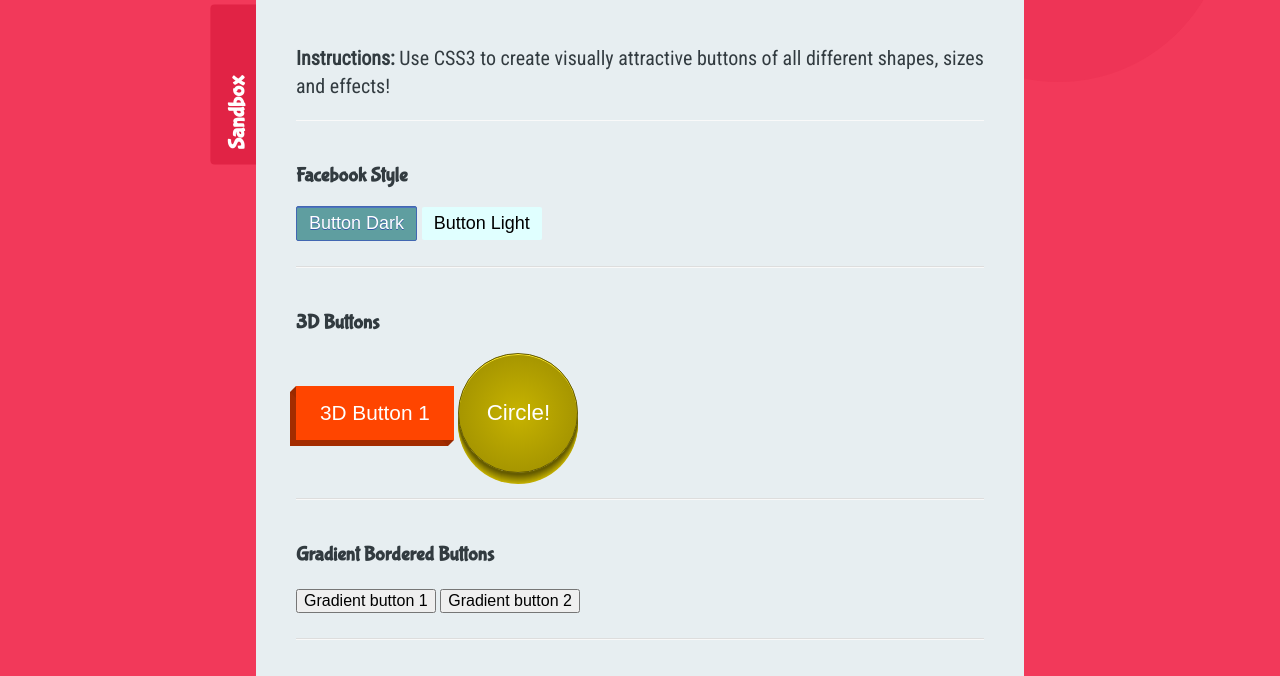
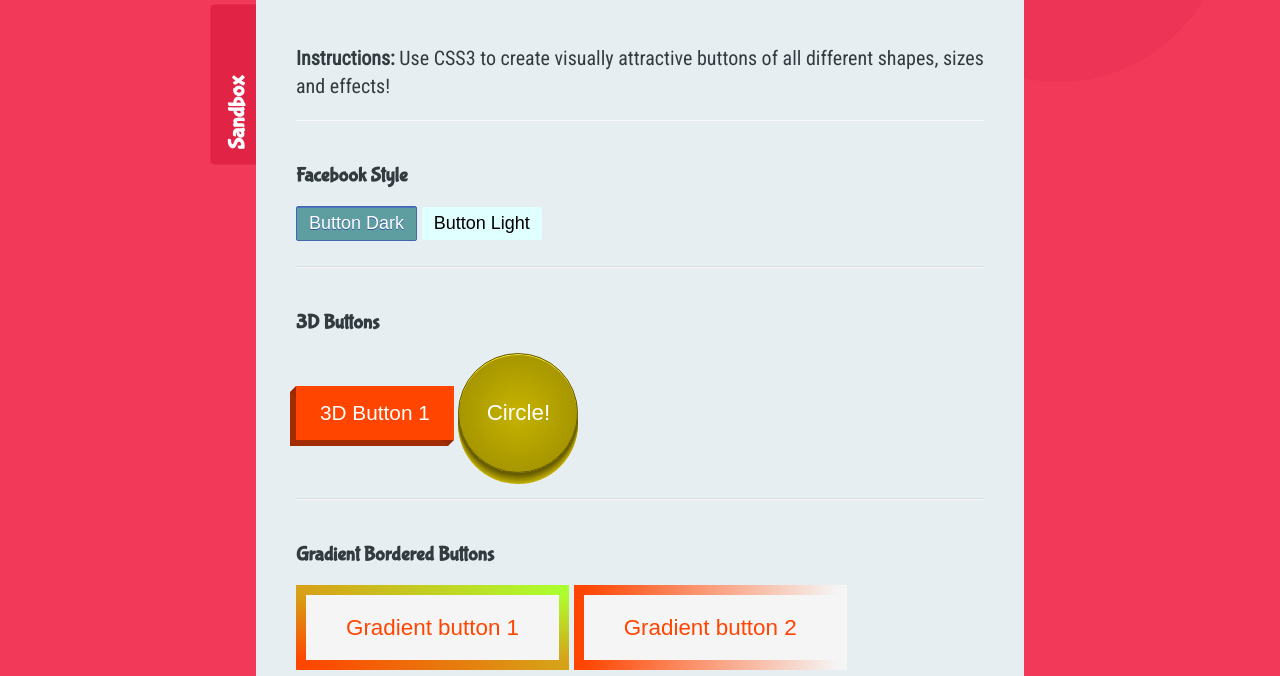
Before and after one commit to pallavraj/30daysofCSS, a plain HTML site: page Day 1/index.html in a window 1280 px wide. Shown: the part 276-952 px from the top of the page. Drawn offline with Linux system fonts and the light colour scheme; a web font is replaced by a local one.

Commit message:
Completed GRADIENT  button

```diff
--- a/Day 1/sandbox.css
+++ b/Day 1/sandbox.css
@@ -159,3 +159,58 @@
     0 8px 0 hsl(54,100%,32%),
     0 9px 0 hsl(54,100%,34%);
 }
+
+
+
+/*GRADIENT BORDER BUTTON*/
+
+.gradient-button-1{
+
+    position: relative;
+    display: inline-block;
+    z-index: 1;
+    padding: 20px 40px;
+    font-size: 1.4rem;
+    box-sizing: border-box;
+    background-color: whitesmoke;
+    border: solid 10px transparent;
+    border-image: linear-gradient(to top right,orangered, greenyellow);
+    border-image-slice:1;
+    color: orangered;
+    transition: all .3s ease;
+}
+
+.gradient-button-1:hover{
+    background-image: linear-gradient(to top right,orangered,yellowgreen);
+    color: #FFFF;
+}
+
+.gradient-button-2{
+    position: relative;
+    display: inline-block;
+    z-index: 1;
+    padding: 20px 40px;
+    font-size: 1.4rem;
+    box-sizing: border-box;
+    background-color: whitesmoke;
+    border: solid 10px transparent;
+    border-image: linear-gradient(to  right,orangered, transparent);
+    border-image-slice:1;
+    color: orangered;
+    transition: all .3s ease;
+}
+
+.gradient-button-2:hover{
+    background-image: linear-gradient(to right,orangered,transparent);
+    color: #FFFF;
+    border-right-style:none;
+}
+
+/*ANIMATED BUTTON*/
+
+
+.animated-button-1{
+
+
+
+}
```
